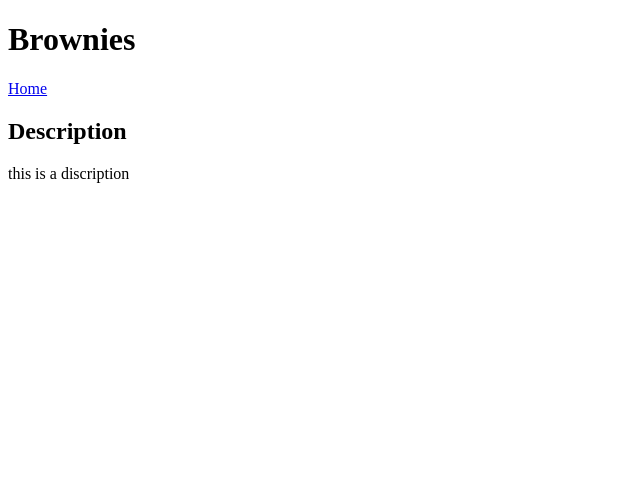
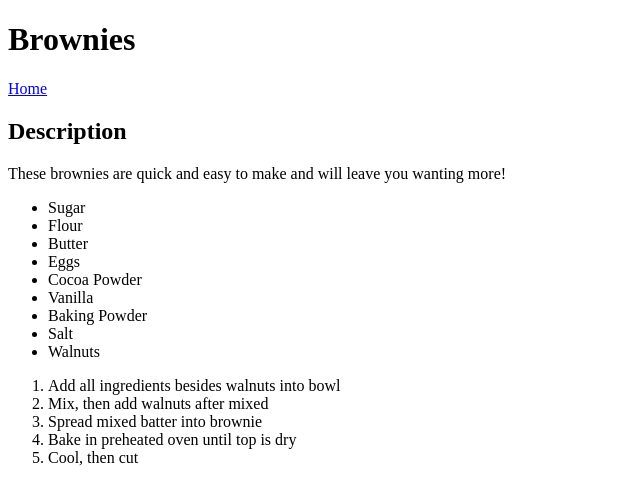
Before and after one commit to WendysBaconator423/odin-recipes, a plain HTML site: page recipes/brownies.html in a window 1280 px wide. Shown: the whole page, without its empty margins (0-640 px from the left). Drawn offline with Linux system fonts and the light colour scheme.

Commit message:
Filled out all recipe file lists, and paragraphs.

```diff
--- a/recipes/brownies.html
+++ b/recipes/brownies.html
@@ -7,18 +7,26 @@
 <h1>Brownies</h1>
 <a href="../index.html">Home</a>
 <h2>Description</h2>
-<p>this is a discription</p>
+<p>These brownies are quick and easy to make and will leave you wanting more!</p>
 
 <ul>
-
-
-
+<li>Sugar</li>
+<li>Flour</li>
+<li>Butter</li>
+<li>Eggs</li>
+<li>Cocoa Powder</li>
+<li>Vanilla</li>
+<li>Baking Powder</li>
+<li>Salt</li>
+<li>Walnuts</li>
 </ul>
 
 <ol>
-
-
-
+<li>Add all ingredients besides walnuts into bowl</li>
+<li>Mix, then add walnuts after mixed</li>
+<li>Spread mixed batter into brownie</li>
+<li>Bake in preheated oven until top is dry</li>
+<li>Cool, then cut</li>
 </ol>
 
 
```
Also changed, not shown: index.html (+1 -1 lines), recipes/biscuits-and-gravy.html (+11 -7 lines), recipes/spaghetti.html (+14 -7 lines).
